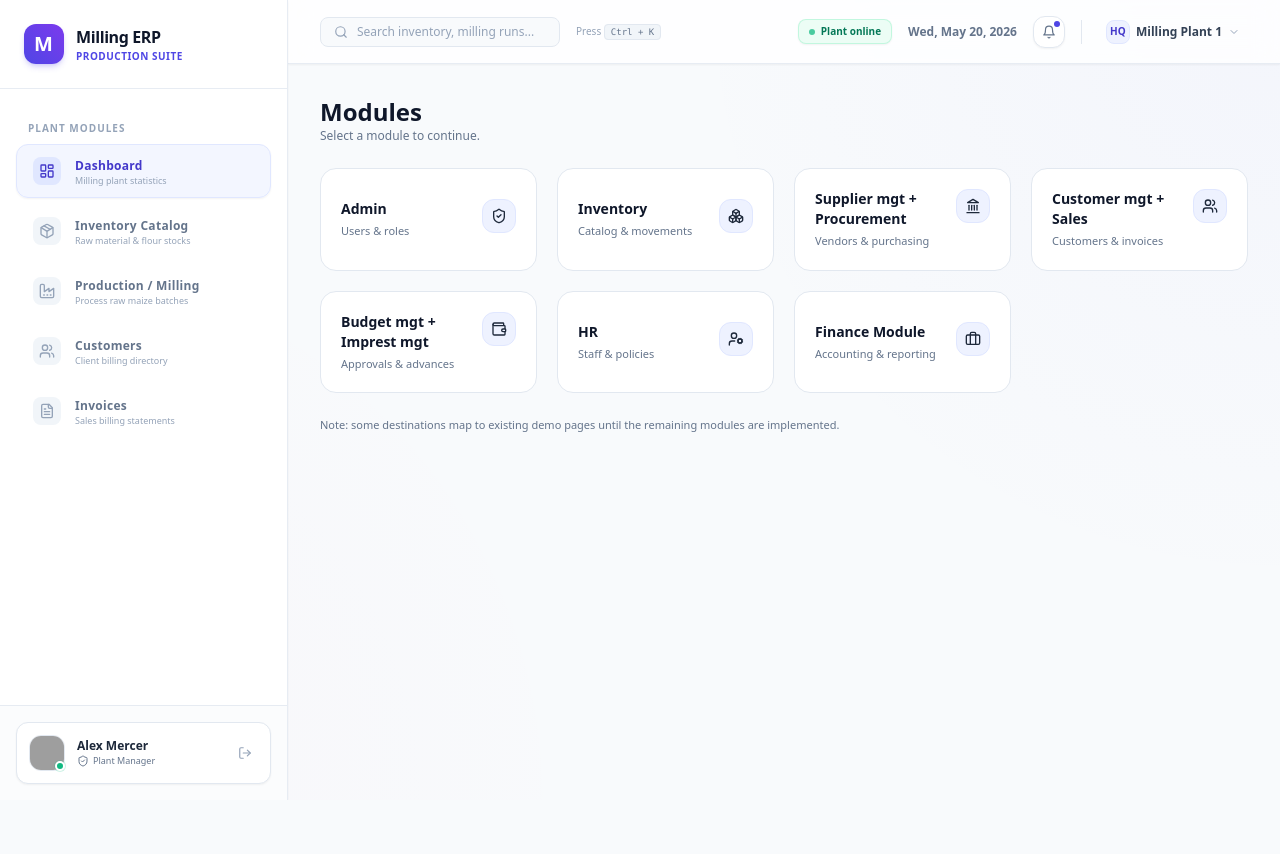
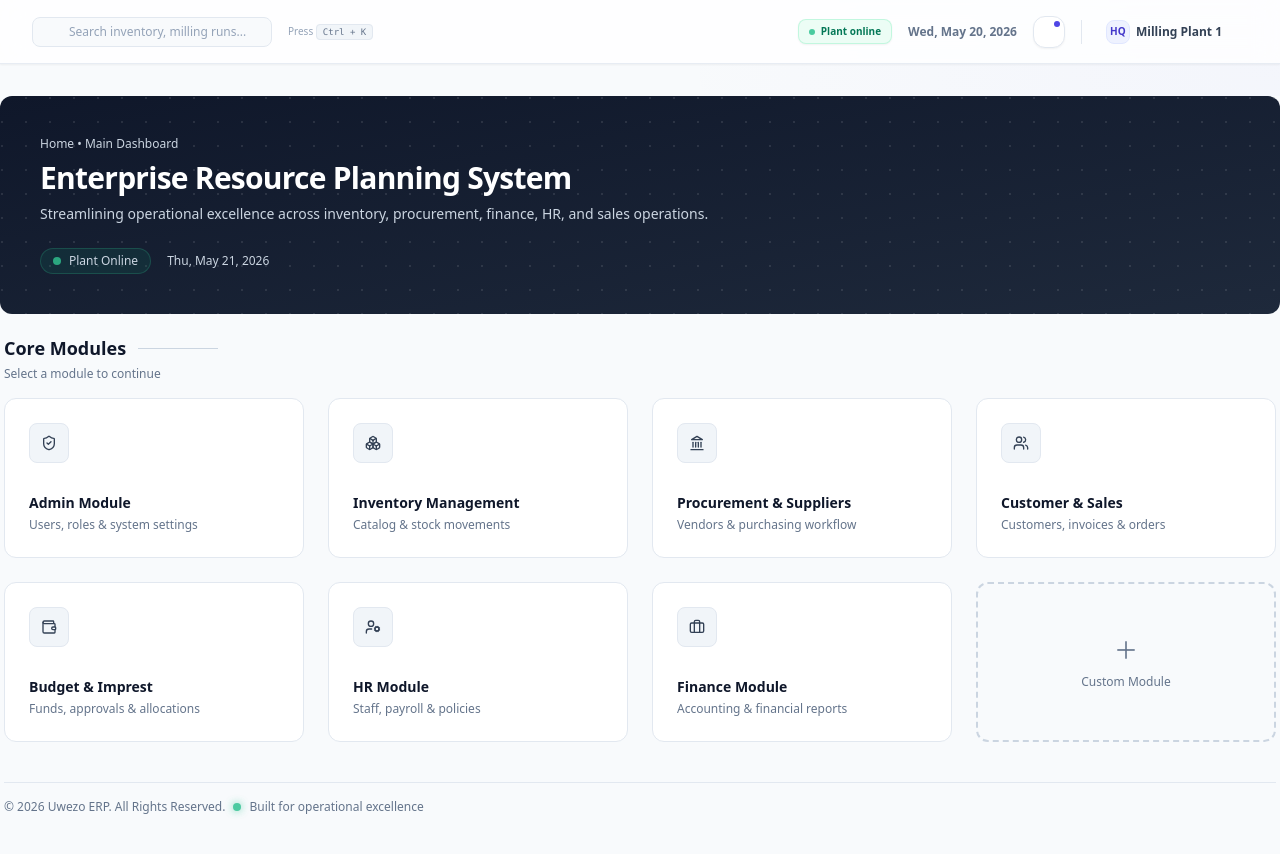
Before and after one commit to Moniqchege/modern_erp, a React (Vite) app in the folder frontend/: page /app in a window 1280 px wide. Shown: the top 854 px of the page. Before the commit the page ends 800 px from the top, so only its background shows below. Built offline with nearby package versions, Linux system fonts and the light colour scheme; sample sign-in values are in the browser's storage; grey boxes are pictures that could not be loaded.

Commit message:
`Refactor AppRouter and LayoutShell to remove sidebar and update ModuleLanding layout`

```diff
--- a/frontend/src/app/router/AppRouter.tsx
+++ b/frontend/src/app/router/AppRouter.tsx
@@ -19,8 +19,6 @@ const ModuleLanding = lazy(() => import("../../pages/ModuleLanding").then((m) =>
 
 export function AppRouter() {
   const RequireAuth = ({ children }: { children: React.ReactNode }) => {
-    // MVP guard: presence of access token.
-    // Backend also includes forcePasswordReset via dedicated page.
     if (!isAuthenticated()) return <Navigate to="/login" replace />;
     return <>{children}</>;
   };
--- a/frontend/src/layouts/LayoutShell.tsx
+++ b/frontend/src/layouts/LayoutShell.tsx
@@ -39,6 +39,69 @@ export function LayoutShell() {
     }
   };
 
+  const shouldHideSidebar = location.pathname === "/app";
+
+  if (shouldHideSidebar) {
+    return (
+      <div className="min-h-screen bg-slate-50 text-slate-800 font-sans flex antialiased selection:bg-indigo-650 selection:text-white relative">
+        <div className="absolute inset-0 bg-[radial-gradient(circle_at_top_right,rgba(99,102,241,0.03),transparent_40%)] pointer-events-none" />
+        <div className="absolute inset-0 bg-[radial-gradient(circle_at_bottom_left,rgba(236,72,153,0.02),transparent_40%)] pointer-events-none" />
+
+        <div className="flex-1 flex flex-col min-w-0 overflow-y-auto relative z-10">
+          <header className="h-16 border-b border-slate-200/80 bg-white/80 backdrop-blur-md px-8 flex items-center justify-between shrink-0 shadow-sm">
+            <div className="flex items-center gap-4">
+              <div className="relative w-60 group">
+                <span className="absolute left-3.5 top-1/2 -translate-y-1/2 h-3.5 w-3.5">
+                  {/* Keeps search icon spacing consistent (sidebar removed). */}
+                </span>
+                <input
+                  type="text"
+                  placeholder="Search inventory, milling runs..."
+                  className="w-full bg-slate-50 border border-slate-200 rounded-lg pl-9 pr-4 py-1.5 text-xs placeholder:text-slate-400 focus:outline-none focus:bg-white focus:border-indigo-500 focus:ring-1 focus:ring-indigo-500/10 transition-all text-slate-800"
+                />
+              </div>
+              <span className="text-[10px] text-slate-400 hidden md:block font-medium">
+                Press <kbd className="bg-slate-100 border border-slate-200 px-1.5 py-0.5 rounded text-[9px] text-slate-500">Ctrl + K</kbd>
+              </span>
+            </div>
+
+            <div className="flex items-center gap-4">
+              <div className="flex items-center gap-1.5 bg-emerald-50 text-emerald-700 border border-emerald-200/60 px-2.5 py-1 rounded-lg text-[10px] font-bold shadow-sm">
+                <span className="h-1.5 w-1.5 rounded-full bg-emerald-500 animate-pulse" />
+                <span>Plant online</span>
+              </div>
+              <span className="text-xs font-bold text-slate-500 hidden sm:block">{new Date().toLocaleDateString("en-US", { weekday: "short", year: "numeric", month: "short", day: "numeric" })}</span>
+
+              <button className="relative p-2 text-slate-500 hover:text-slate-800 hover:bg-slate-100 rounded-xl transition-all border border-slate-200 bg-white shadow-sm">
+                <span className="block h-3.5 w-3.5" />
+                <span className="absolute top-1 right-1 h-1.5 w-1.5 bg-indigo-600 rounded-full" />
+              </button>
+
+              <div className="h-6 w-px bg-slate-200" />
+
+              <button className="flex items-center gap-1.5 hover:bg-slate-50 px-2 py-1 rounded-lg transition-colors">
+                <div className="h-6 w-6 rounded-lg bg-indigo-50 flex items-center justify-center text-[10px] font-extrabold text-indigo-700 border border-indigo-100">
+                  HQ
+                </div>
+                <span className="text-xs font-bold text-slate-700 hidden md:inline">Milling Plant 1</span>
+                <span className="h-3 w-3 text-slate-400" />
+              </button>
+            </div>
+          </header>
+
+          <main className="flex-1">
+            {/* Center module cards in the available viewport (below header) */}
+            <div className="max-w-7xl mx-auto min-h-[calc(100vh-4rem)] flex items-center justify-center">
+              <div className="w-full flex flex-col items-center">
+                <Outlet />
+              </div>
+            </div>
+          </main>
+        </div>
+      </div>
+    );
+  }
+
   return (
     <Layout activeTab={activeTab} setActiveTab={handleSetActiveTab}>
       <Outlet />
--- a/frontend/src/pages/ModuleLanding.tsx
+++ b/frontend/src/pages/ModuleLanding.tsx
@@ -1,14 +1,13 @@
 import React from "react";
 import { useNavigate } from "react-router-dom";
 import {
-  Building2,
   Boxes,
   Landmark,
   Users,
   Briefcase,
   Wallet,
+  UserCog,
   ShieldCheck,
-  UserCog,
 } from "lucide-react";
 
 type Card = {
@@ -23,81 +22,151 @@ export function ModuleLanding() {
 
   const cards: Card[] = [
     {
-      title: "Admin",
-      subtitle: "Users & roles",
+      title: "Admin Module",
+      subtitle: "Users, roles & system settings",
       icon: ShieldCheck,
       to: "/dashboard",
     },
     {
-      title: "Inventory",
-      subtitle: "Catalog & movements",
+      title: "Inventory Management",
+      subtitle: "Catalog & stock movements",
       icon: Boxes,
       to: "/inventory",
     },
     {
-      title: "Supplier mgt + Procurement",
-      subtitle: "Vendors & purchasing",
+      title: "Procurement & Suppliers",
+      subtitle: "Vendors & purchasing workflow",
       icon: Landmark,
       to: "/inventory",
     },
     {
-      title: "Customer mgt + Sales",
-      subtitle: "Customers & invoices",
+      title: "Customer & Sales",
+      subtitle: "Customers, invoices & orders",
       icon: Users,
       to: "/customers",
     },
     {
-      title: "Budget mgt + Imprest mgt",
-      subtitle: "Approvals & advances",
+      title: "Budget & Imprest",
+      subtitle: "Funds, approvals & allocations",
       icon: Wallet,
       to: "/invoices",
     },
     {
-      title: "HR",
-      subtitle: "Staff & policies",
+      title: "HR Module",
+      subtitle: "Staff, payroll & policies",
       icon: UserCog,
       to: "/dashboard",
     },
     {
       title: "Finance Module",
-      subtitle: "Accounting & reporting",
+      subtitle: "Accounting & financial reports",
       icon: Briefcase,
       to: "/dashboard",
     },
   ];
 
   return (
-    <div className="space-y-6 animate-in fade-in duration-300">
-      <div>
-        <h1 className="text-2xl font-black text-slate-900">Modules</h1>
-        <p className="text-xs text-slate-500 font-medium">Select a module to continue.</p>
+    <div className="w-full min-h-screen mt-8 bg-slate-50 text-slate-900 flex flex-col">
+      {/* HERO HEADER (ERP STYLE) */}
+      <div className="relative overflow-hidden bg-gradient-to-br rounded-xl from-slate-900 to-slate-800 text-white px-10 py-10">
+        <div className="absolute inset-0 opacity-10 pointer-events-none">
+          <div className="h-full w-full bg-[radial-gradient(circle_at_2px_2px,white_1px,transparent_0)] bg-[length:24px_24px]" />
         </div>
 
-      <div className="grid grid-cols-1 md:grid-cols-2 lg:grid-cols-4 gap-5">
+        <div className="relative z-10">
+          <div className="text-xs text-slate-300 mb-2">
+            Home • Main Dashboard
+          </div>
+
+          <h1 className="text-3xl font-black tracking-tight">
+            Enterprise Resource Planning System
+          </h1>
+
+          <p className="text-sm text-slate-300 mt-2 max-w-2xl">
+            Streamlining operational excellence across inventory, procurement,
+            finance, HR, and sales operations.
+          </p>
+
+          {/* status strip */}
+          <div className="mt-6 flex items-center gap-4 text-xs text-slate-300">
+            <div className="flex items-center gap-2 bg-emerald-500/10 border border-emerald-400/20 px-3 py-1 rounded-full">
+              <span className="w-2 h-2 bg-emerald-400 rounded-full animate-pulse" />
+              Plant Online
+            </div>
+            <span>Thu, May 21, 2026</span>
+          </div>
+        </div>
+      </div>
+
+      {/* CONTENT */}
+      <div className="max-w-7xl mx-auto w-full px-1 py-5 flex-1">
+        {/* MODULE HEADER */}
+        <div className="flex items-start justify-between mb-4">
+  <div className="flex flex-col">
+    <h2 className="text-lg font-bold flex items-center gap-3">
+      Core Modules
+      <span className="h-px w-20 bg-slate-300" />
+    </h2>
+
+    <span className="text-xs text-slate-500 mt-1">
+      Select a module to continue
+    </span>
+  </div>
+</div>
+
+        {/* GRID */}
+        <div className="grid grid-cols-1 sm:grid-cols-2 lg:grid-cols-3 xl:grid-cols-4 gap-6">
           {cards.map((c) => {
             const Icon = c.icon;
+
             return (
               <button
                 key={c.title}
                 onClick={() => navigate(c.to)}
-              className="text-left bg-white border border-slate-200 rounded-2xl p-5 hover:-translate-y-0.5 hover:shadow-sm transition-all duration-200"
+                className="group relative text-left bg-white border border-slate-200 rounded-xl p-6 h-[160px] flex flex-col justify-between transition-all duration-200 hover:-translate-y-1 hover:shadow-md hover:bg-slate-50"
               >
-              <div className="flex items-start justify-between gap-4">
-                <div className="space-y-1">
-                  <div className="text-sm font-black text-slate-900">{c.title}</div>
-                  <div className="text-[11px] text-slate-500 font-medium">{c.subtitle}</div>
+                {/* icon row */}
+                <div className="flex items-start justify-between">
+                  <div className="w-10 h-10 rounded-lg bg-slate-100 border border-slate-200 flex items-center justify-center">
+                    <Icon className="h-4 w-4 text-slate-700 group-hover:text-slate-900" />
                   </div>
-                <div className="p-2 rounded-xl bg-indigo-50 border border-indigo-100">
-                  <Icon className="h-4 w-4 text-indigo-650" />
                 </div>
+
+                {/* text */}
+                <div>
+                  <div className="text-sm font-bold text-slate-900 group-hover:text-slate-950">
+                    {c.title}
+                  </div>
+                  <div className="text-xs text-slate-500 mt-1">
+                    {c.subtitle}
+                  </div>
+                </div>
+
+                {/* dimension hint (like your reference UI) */}
+                <div className="absolute top-2 right-2 text-[10px] font-mono text-slate-400 opacity-0 group-hover:opacity-60 transition">
+                  280 × 160
                 </div>
               </button>
             );
           })}
+
+          {/* ADD MODULE CARD */}
+          <button className="border-2 border-dashed border-slate-300 rounded-xl p-6 h-[160px] flex flex-col items-center justify-center text-slate-500 hover:text-slate-700 hover:border-slate-400 hover:bg-slate-50 transition">
+            <div className="text-2xl mb-2">＋</div>
+            <div className="text-xs font-medium">Custom Module</div>
+          </button>
         </div>
 
-      <div className="text-[11px] text-slate-500">
-        Note: some destinations map to existing demo pages until the remaining modules are implemented.
+        {/* FOOTER */}
+        <div className="mt-10 border-t border-slate-200 pt-4 text-xs text-slate-500 flex flex-col md:flex-row justify-between gap-2">
+  <div>
+    © {new Date().getFullYear()} Uwezo ERP. All Rights Reserved.
+    <span className="inline-flex items-center gap-2 ml-2">
+      <span className="w-2 h-2 rounded-full bg-emerald-500 animate-pulse shadow-[0_0_8px_rgba(16,185,129,0.8)]" />
+      Built for operational excellence
+    </span>
+  </div>
+</div>
       </div>
     </div>
   );
```
Lines whose indentation alone changed are shown as unchanged.
